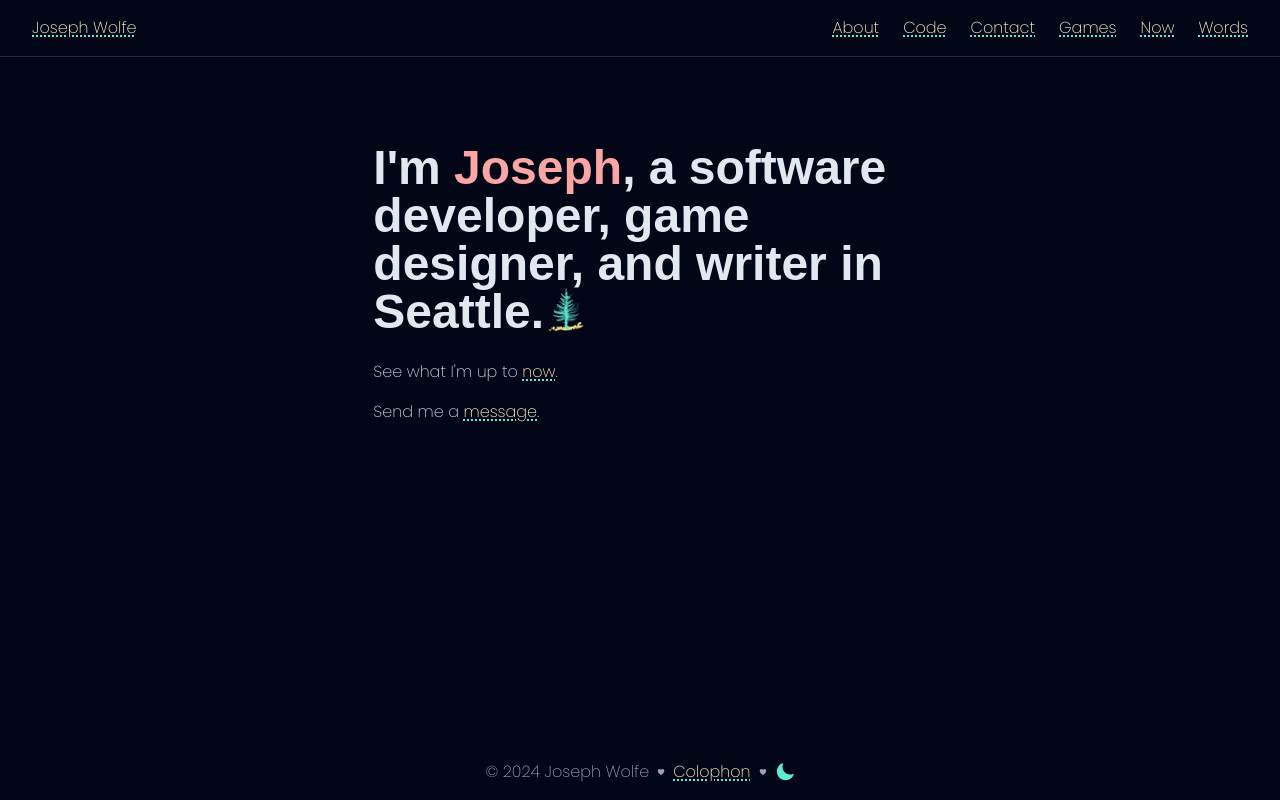
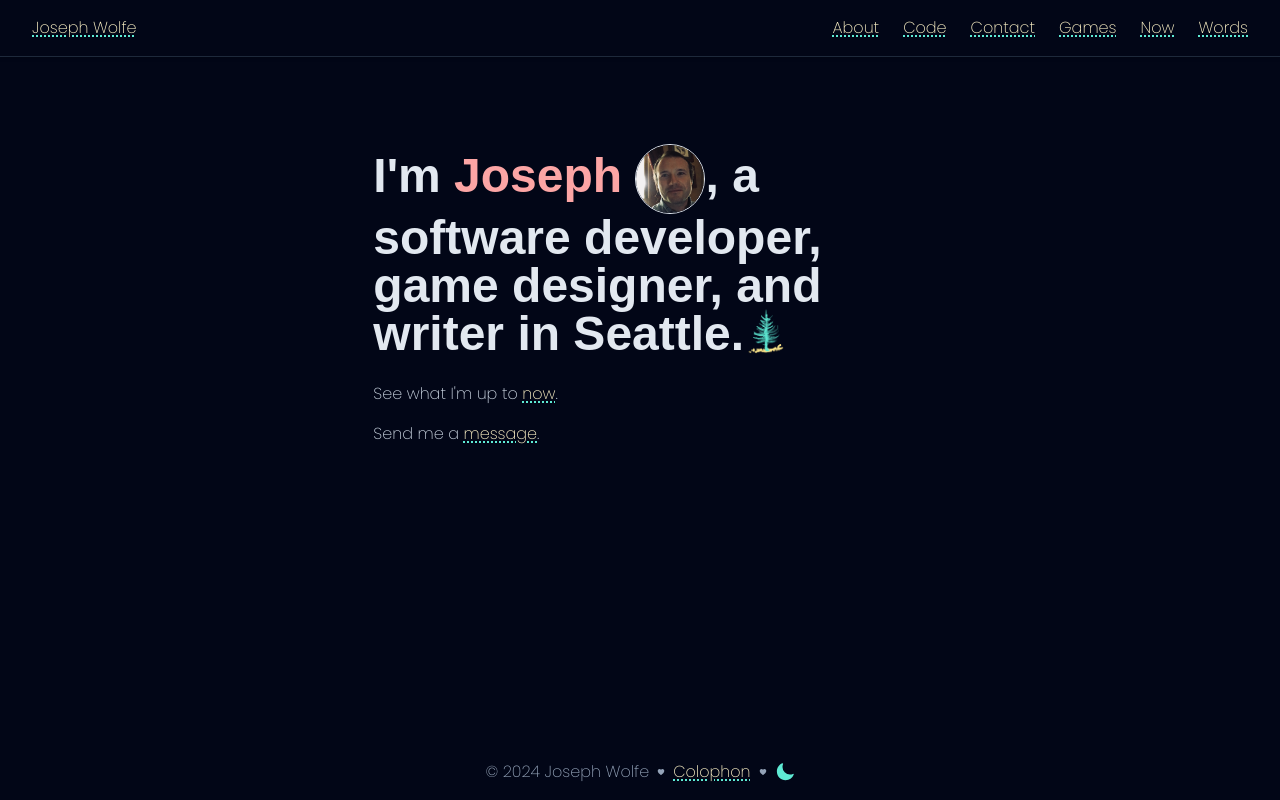
Before and after one commit to CharmedSatyr/personal-website, a Next.js app: page / in a window 1280 px wide. Built offline with nearby package versions, Linux system fonts and the light colour scheme; a web font is replaced by a local one.

Commit message:
Restore portrait

```diff
--- a/app/page.mdx
+++ b/app/page.mdx
@@ -3,7 +3,7 @@ import TreeImage from "@/components/tree-image";
 
 <div className="p-4" />
 
-# I'm <span className="dark:text-red-300">Joseph</span>, a software developer, game designer, and writer in Seattle.<TreeImage />
+# I'm <span className="dark:text-red-300">Joseph</span> <Image priority alt="Joseph circle portrait" src="/static/images/joseph-glare.webp" height="70" width="70" className="rounded-full image inline" />, a software developer, game designer, and writer in Seattle.<TreeImage />
 
 See what I'm up to [now](/now).
 
```
